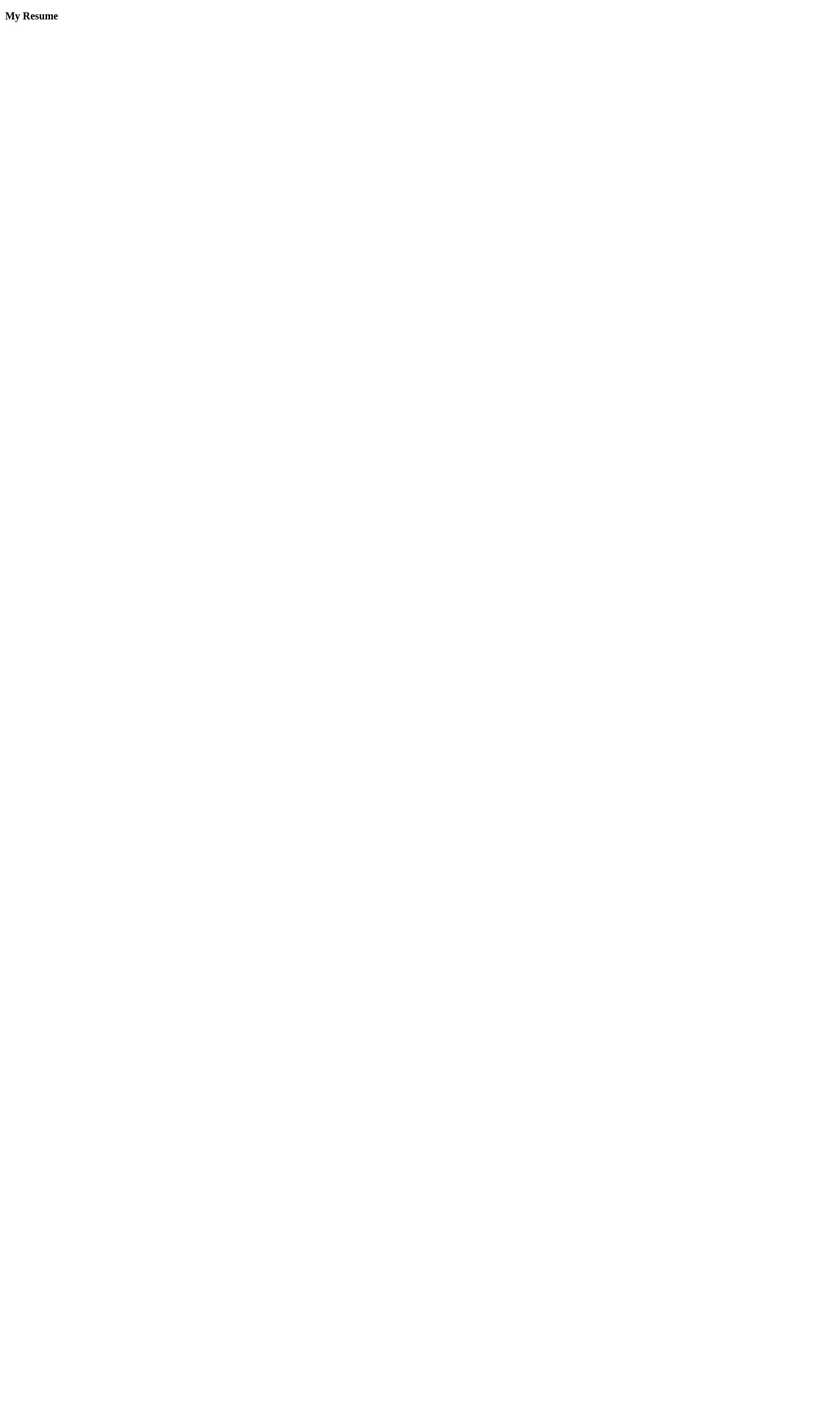
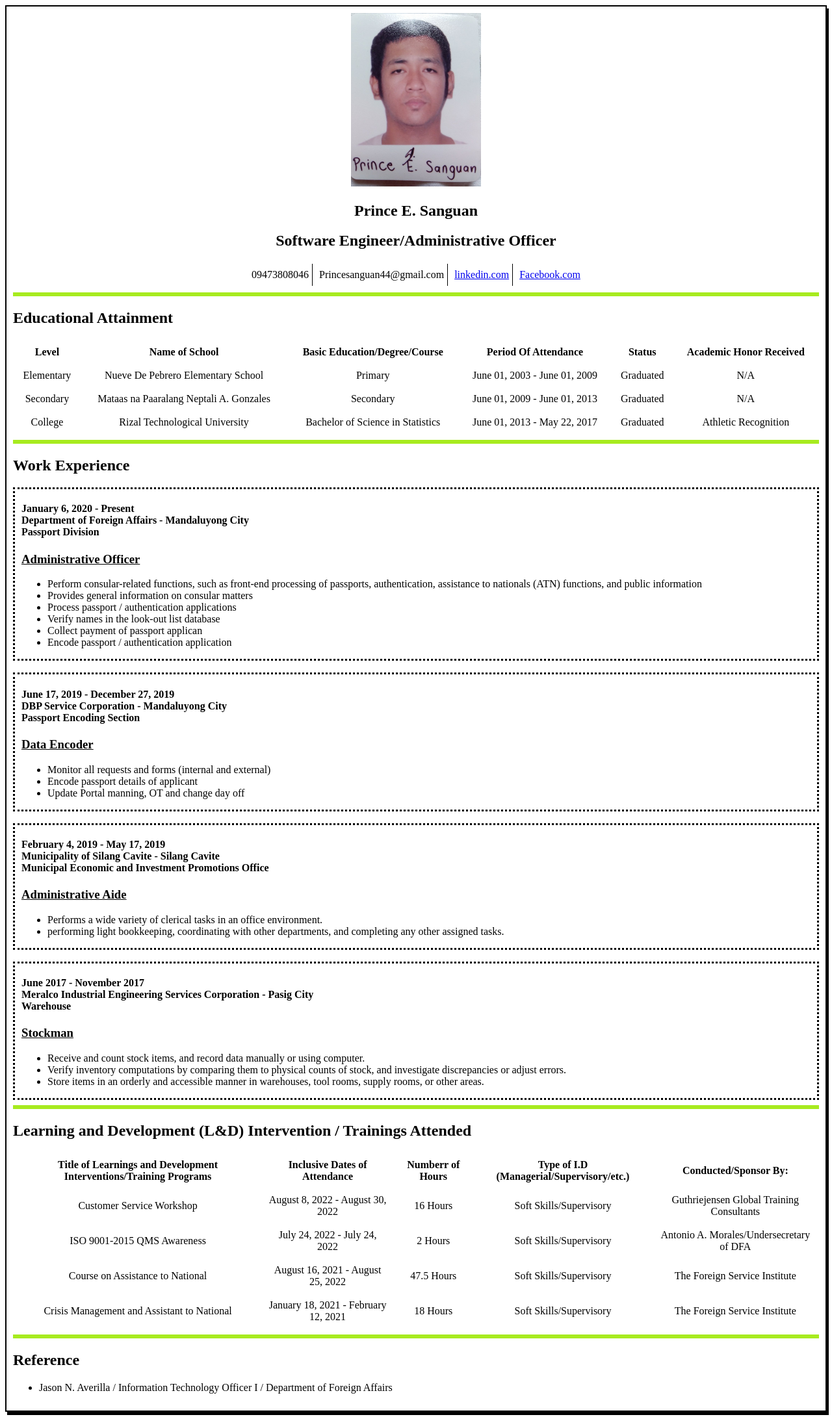
Before and after one commit to PrinceSanguan/WD66P_Group7_Activites, a PHP site: page /resume.html in a window 1280 px wide. Before the commit the page is almost empty. Shown: the whole page at 65% size. Before the commit the page ends 34 px from the top, so only its background shows below. Run offline with PHP 8.4, Linux system fonts and the light colour scheme.

Commit message:
Activity 3 of Sanguan_Prince

```diff
--- a/Sanguan_Prince/Activity 3/resume.css
+++ b/Sanguan_Prince/Activity 3/resume.css
@@ -1,3 +1,47 @@
 p {
   font-weight: bold;
 }
+
+.border-resume {
+  border: 2px solid black;
+  padding: 10px;
+  box-shadow: 3px 5px;
+}
+
+.column-one {
+  border-right: 1px solid;
+  padding-right: 5px;
+}
+
+.column-two {
+  border-right: 1px solid;
+  padding-right: 5px;
+}
+
+.column-three {
+  border-right: 1px solid;
+  padding-right: 5px;
+}
+
+hr {
+  border: 3px solid rgb(167, 235, 31);
+}
+
+td,
+th {
+  padding: 8px;
+  text-align: center;
+}
+
+.table-two {
+  width: 100%;
+}
+
+h3 {
+  text-decoration: underline;
+}
+
+.section-border {
+  border-style: dotted;
+  padding-left: 10px;
+}
--- a/Sanguan_Prince/Activity 3/resume.html
+++ b/Sanguan_Prince/Activity 3/resume.html
@@ -1,10 +1,202 @@
 <!DOCTYPE html>
 <html>
-    <head>
-        <title>Resume</title>
-<link rel="stylesheet" href="resume.css">
-    </head>
-    <body>
-       <p>My Resume</p>
-    </body>
+  <head>
+    <title>Resume</title>
+    <link rel="stylesheet" href="resume.css" />
+  </head>
+  <body>
+    <div class="border-resume">
+      <section>
+        <center>
+          <img src="Prince.jpg" width="200px" alt="Prince Sanguan Picture" />
+          <h1>Prince E. Sanguan</h1>
+          <h2>Software Engineer/Administrative Officer</h2>
+          <table border="0%">
+            <tr>
+              <td class="column-one">09473808046</td>
+              <td class="column-two">Princesanguan44@gmail.com</td>
+              <td class="column-three">
+                <a
+                  href="https://www.linkedin.com/in/prince-sanguan-a78988274/"
+                  target="_blank"
+                  >linkedin.com</a
+                >
+              </td>
+              <td class="column-four">
+                <a
+                  href="https://www.facebook.com/Grandmaster1997/"
+                  target="_blank"
+                  >Facebook.com</a
+                >
+              </td>
+            </tr>
+          </table>
+        </center>
+      </section>
+      <hr />
+      <section>
+        <h2>Educational Attainment</h2>
+        <table class="table-two">
+          <tr>
+            <th>Level</th>
+            <th>Name of School</th>
+            <th>Basic Education/Degree/Course</th>
+            <th>Period Of Attendance</th>
+            <th>Status</th>
+            <th>Academic Honor Received</th>
+          </tr>
+          <tr>
+            <td>Elementary</td>
+            <td>Nueve De Pebrero Elementary School</td>
+            <td>Primary</td>
+            <td>June 01, 2003 - June 01, 2009</td>
+            <td>Graduated</td>
+            <td>N/A</td>
+          </tr>
+          <tr>
+            <td>Secondary</td>
+            <td>Mataas na Paaralang Neptali A. Gonzales</td>
+            <td>Secondary</td>
+            <td>June 01, 2009 - June 01, 2013</td>
+            <td>Graduated</td>
+            <td>N/A</td>
+          </tr>
+          <tr>
+            <td>College</td>
+            <td>Rizal Technological University</td>
+            <td>Bachelor of Science in Statistics</td>
+            <td>June 01, 2013 - May 22, 2017</td>
+            <td>Graduated</td>
+            <td>Athletic Recognition</td>
+          </tr>
+        </table>
+      </section>
+      <hr />
+      <h2>Work Experience</h2>
+      <section class="section-border">
+        <h4>
+          January 6, 2020 - Present <br />Department of Foreign Affairs -
+          Mandaluyong City <br />
+          Passport Division
+        </h4>
+        <h3>Administrative Officer</h3>
+        <ul>
+          <li>
+            Perform consular-related functions, such as front-end processing of
+            passports, authentication, assistance to nationals (ATN) functions,
+            and public information
+          </li>
+          <li>Provides general information on consular matters</li>
+          <li>Process passport / authentication applications</li>
+          <li>Verify names in the look-out list database</li>
+          <li>Collect payment of passport applican</li>
+          <li>Encode passport / authentication application</li>
+        </ul>
+      </section>
+      <br />
+      <section class="section-border">
+        <h4>
+          June 17, 2019 - December 27, 2019 <br />DBP Service Corporation -
+          Mandaluyong City <br />
+          Passport Encoding Section
+        </h4>
+        <h3>Data Encoder</h3>
+        <ul>
+          <li>Monitor all requests and forms (internal and external)</li>
+          <li>Encode passport details of applicant</li>
+          <li>Update Portal manning, OT and change day off</li>
+        </ul>
+      </section>
+      <br />
+      <section class="section-border">
+        <h4>
+          February 4, 2019 - May 17, 2019 <br />Municipality of Silang Cavite -
+          Silang Cavite <br />
+          Municipal Economic and Investment Promotions Office
+        </h4>
+        <h3>Administrative Aide</h3>
+        <ul>
+          <li>
+            Performs a wide variety of clerical tasks in an office environment.
+          </li>
+          <li>
+            performing light bookkeeping, coordinating with other departments,
+            and completing any other assigned tasks.
+          </li>
+        </ul>
+      </section>
+      <br />
+      <section class="section-border">
+        <h4>
+          June 2017 - November 2017 <br />Meralco Industrial Engineering
+          Services Corporation - Pasig City <br />
+          Warehouse
+        </h4>
+        <h3>Stockman</h3>
+        <ul>
+          <li>
+            Receive and count stock items, and record data manually or using
+            computer.
+          </li>
+          <li>
+            Verify inventory computations by comparing them to physical counts
+            of stock, and investigate discrepancies or adjust errors.
+          </li>
+          <li>
+            Store items in an orderly and accessible manner in warehouses, tool
+            rooms, supply rooms, or other areas.
+          </li>
+        </ul>
+      </section>
+      <hr />
+      <h2>Learning and Development (L&D) Intervention / Trainings Attended</h2>
+      <table>
+        <tr>
+          <th>
+            Title of Learnings and Development Interventions/Training Programs
+          </th>
+          <th>Inclusive Dates of Attendance</th>
+          <th>Numberr of Hours</th>
+          <th>Type of I.D (Managerial/Supervisory/etc.)</th>
+          <th>Conducted/Sponsor By:</th>
+        </tr>
+        <tr>
+          <td>Customer Service Workshop</td>
+          <td>August 8, 2022 - August 30, 2022</td>
+          <td>16 Hours</td>
+          <td>Soft Skills/Supervisory</td>
+          <td>Guthriejensen Global Training Consultants</td>
+        </tr>
+        <tr>
+          <td>ISO 9001-2015 QMS Awareness</td>
+          <td>July 24, 2022 - July 24, 2022</td>
+          <td>2 Hours</td>
+          <td>Soft Skills/Supervisory</td>
+          <td>Antonio A. Morales/Undersecretary of DFA</td>
+        </tr>
+        <tr>
+          <td>Course on Assistance to National</td>
+          <td>August 16, 2021 - August 25, 2022</td>
+          <td>47.5 Hours</td>
+          <td>Soft Skills/Supervisory</td>
+          <td>The Foreign Service Institute</td>
+        </tr>
+        <tr>
+          <td>Crisis Management and Assistant to National</td>
+          <td>January 18, 2021 - February 12, 2021</td>
+          <td>18 Hours</td>
+          <td>Soft Skills/Supervisory</td>
+          <td>The Foreign Service Institute</td>
+        </tr>
+      </table>
+      <hr />
+      <h2>Reference</h2>
+      <ul>
+        <li>
+          Jason N. Averilla / Information Technology Officer I / Department of
+          Foreign Affairs
+        </li>
+      </ul>
+    </div>
+  </body>
 </html>
```
Also changed, not shown: Sanguan_Prince/Activity 3/Prince.jpg (added).
